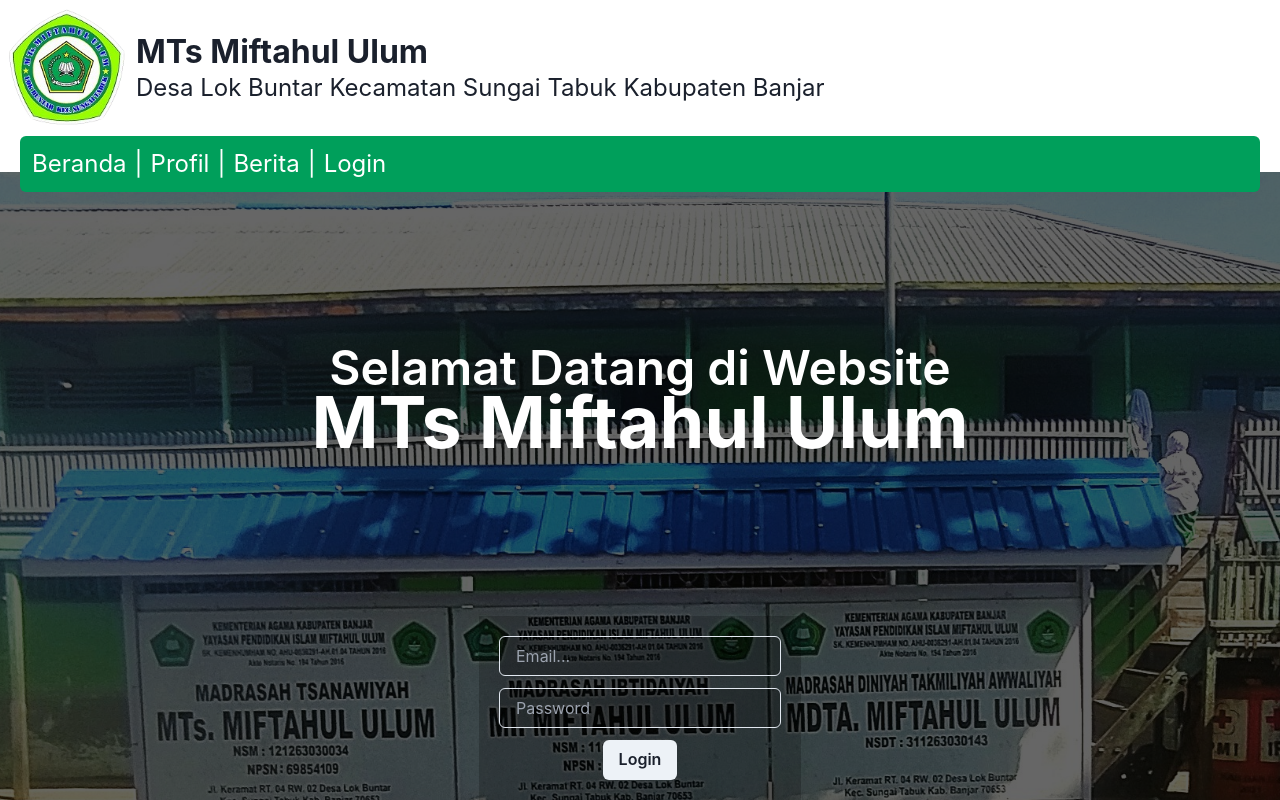
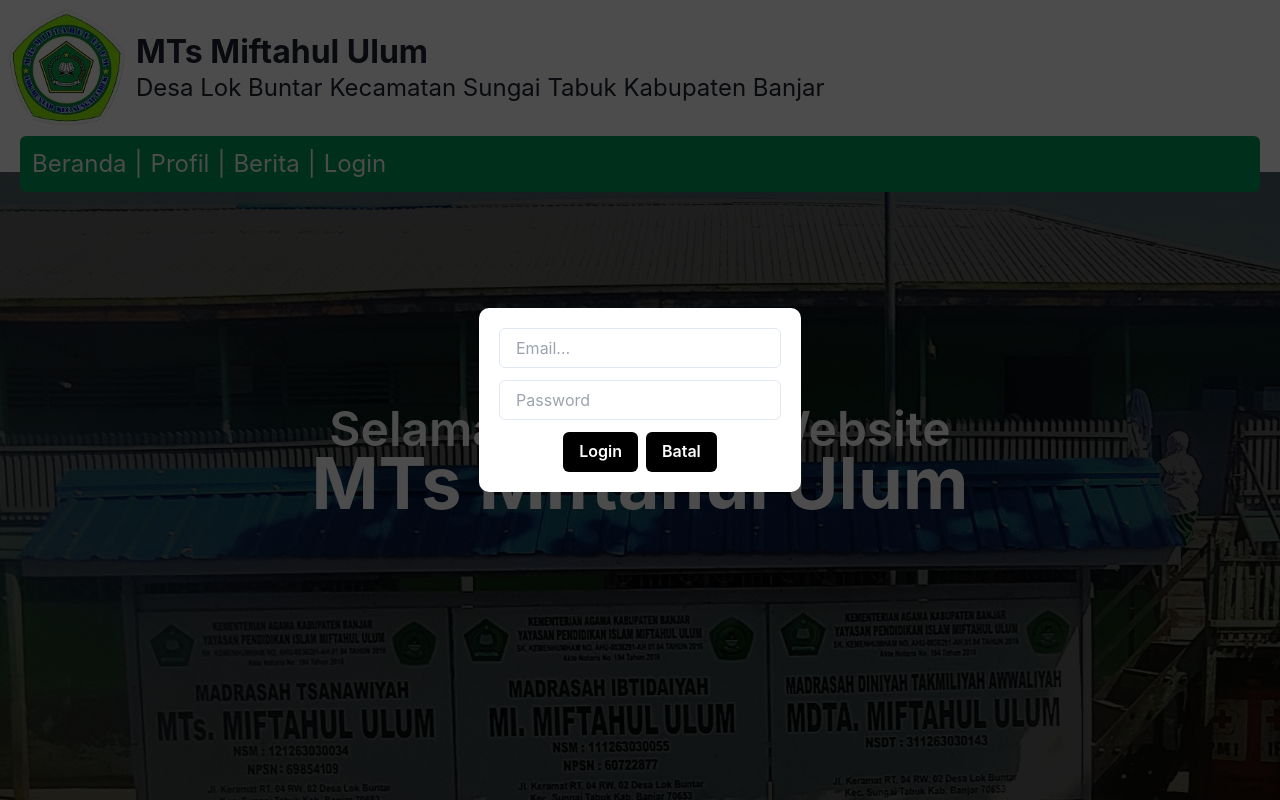
Before and after one commit to MuhRandy/mts-school-web, a React (Vite) app: page / in a window 1280 px wide. Both pictures are taken after a click on the button "Login". Shown: the top 800 px of the page. Built offline with nearby package versions, Linux system fonts and the light colour scheme; no server answers; the database is empty; the HTML template or start-up script is replaced by a standard one.

Commit message:
feat: update login to overlay & fix: navigate to \login when user attempt to navigate crud when isAuth is false

```diff
--- a/src/components/Header/NavBar.tsx
+++ b/src/components/Header/NavBar.tsx
@@ -35,7 +35,8 @@ function Navbar() {
     signOut(auth).then(() => {
       localStorage.clear();
       changeIsAuth(false);
-      navigate("/login");
+      navigate("/");
+      changeWantToLogin(true);
     });
   };
 
--- a/src/pages/AddTeacher.tsx
+++ b/src/pages/AddTeacher.tsx
@@ -25,7 +25,8 @@ const AddTeacher = ({ forEdit = false }: AddTeacherProps) => {
   const { state, globalStateAction } = useAppContext();
 
   const { isLoading, isAuth } = state;
-  const { changeIsLoading, incrementRenderCount, navigate } = globalStateAction;
+  const { changeIsLoading, changeWantToLogin, incrementRenderCount, navigate } =
+    globalStateAction;
 
   const [file, setFile] = useState<File | null>(null);
   const [name, setName] = useState<string>("");
@@ -41,7 +42,8 @@ const AddTeacher = ({ forEdit = false }: AddTeacherProps) => {
   useEffect(() => {
     // avoid navigate here when user not login
     if (!isAuth) {
-      navigate("/login");
+      navigate("/");
+      changeWantToLogin(true);
     }
 
     // check is it for Edit
--- a/src/pages/CreatePost.tsx
+++ b/src/pages/CreatePost.tsx
@@ -23,7 +23,8 @@ const CreatePost = ({ forEdit = false }: CreatePostProps) => {
   const { state, globalStateAction } = useAppContext();
 
   const { isAuth, isLoading } = state;
-  const { changeIsLoading, incrementRenderCount, navigate } = globalStateAction;
+  const { changeIsLoading, changeWantToLogin, incrementRenderCount, navigate } =
+    globalStateAction;
 
   const [createPostState, dispatch] = useReducer(
     createPostReducer,
@@ -111,7 +112,8 @@ const CreatePost = ({ forEdit = false }: CreatePostProps) => {
   useEffect(() => {
     // avoid navigate here when user not login
     if (!isAuth) {
-      navigate("/login");
+      navigate("/");
+      changeWantToLogin(true);
     }
 
     // check is it for Edit
--- a/src/pages/Login.tsx
+++ b/src/pages/Login.tsx
@@ -1,6 +1,6 @@
 import { auth } from "../utils/firebase";
 import { signInWithEmailAndPassword } from "firebase/auth";
-import { Button, Input, VStack } from "@chakra-ui/react";
+import { Button, Center, Input, VStack } from "@chakra-ui/react";
 import { useState } from "react";
 import clsx from "clsx";
 import { useAppContext } from "../utils/context";
@@ -29,7 +29,16 @@ const Login = () => {
   };
 
   return (
-    <VStack gap={3} color={"white"} p={5} className={clsx("bg-black/20")}>
+    <Center
+      position={"fixed"}
+      top={0}
+      right={0}
+      bottom={0}
+      left={0}
+      zIndex={50}
+      className="bg-black/70"
+    >
+      <VStack gap={3} p={5} borderRadius={"10px"} className={clsx("bg-white")}>
         <Input
           type="email"
           placeholder="Email..."
@@ -42,8 +51,22 @@ const Login = () => {
           value={password}
           onChange={(e) => setPassword(e.target.value)}
         />
-      <Button onClick={signIn}>Login</Button>
+        <div className="flex gap-2">
+          <Button onClick={signIn} backgroundColor={"black"} color={"white"}>
+            Login
+          </Button>
+          <Button
+            onClick={() => {
+              changeWantToLogin(false);
+            }}
+            backgroundColor={"black"}
+            color={"white"}
+          >
+            Batal
+          </Button>
+        </div>
       </VStack>
+    </Center>
   );
 };
 
```
Lines whose indentation alone changed are shown as unchanged.
